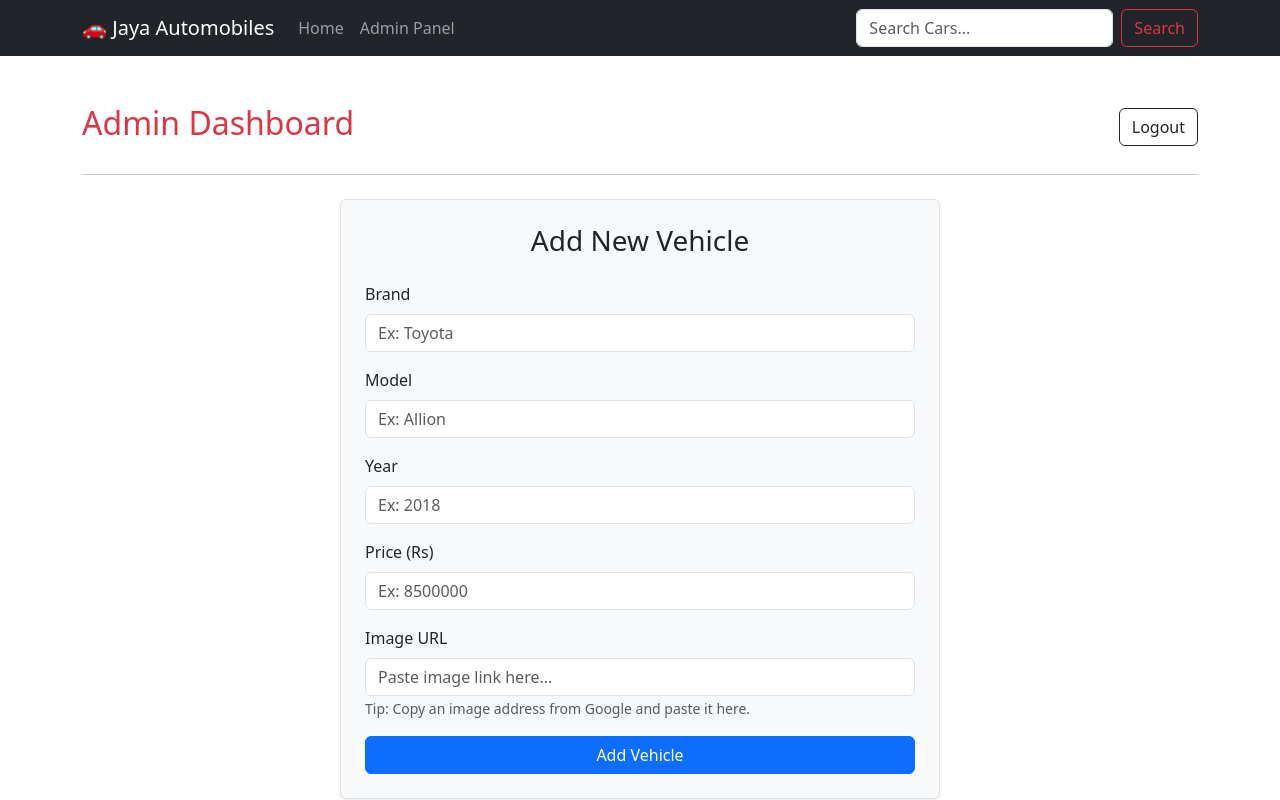
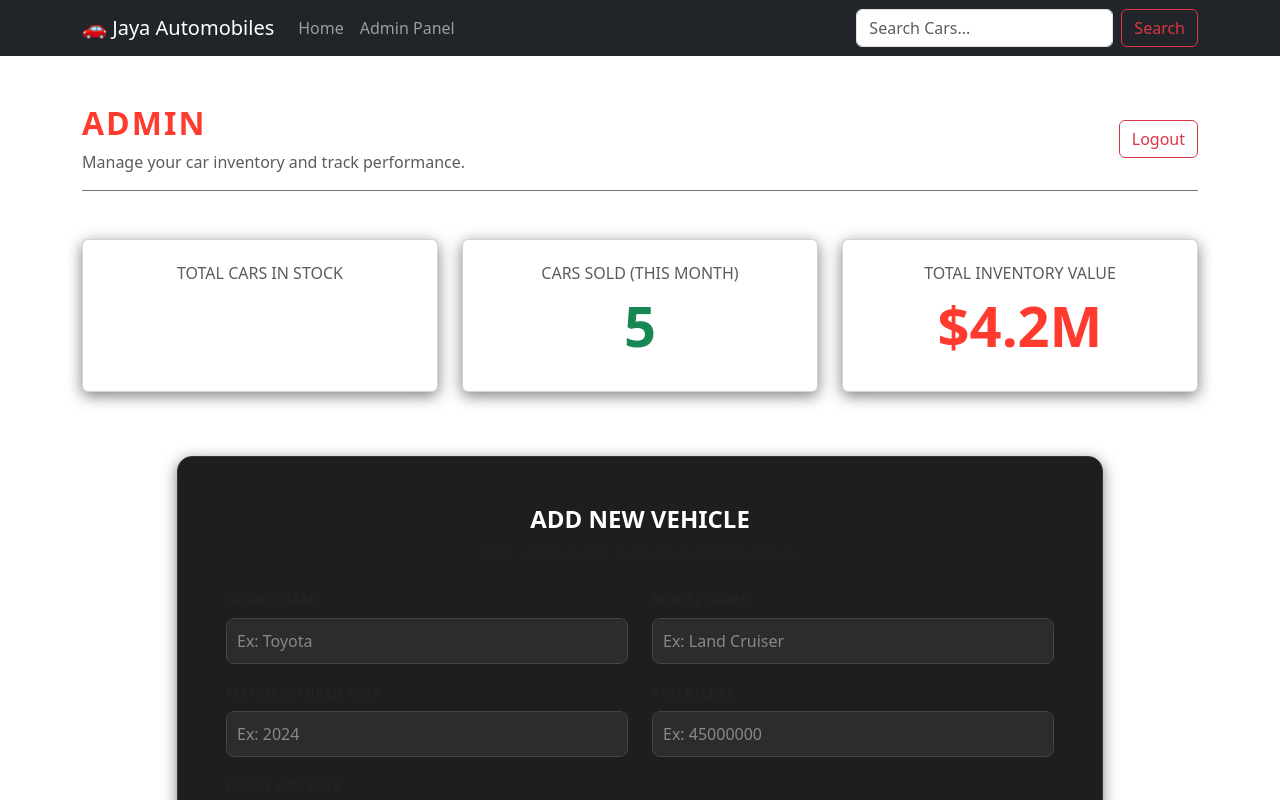
Before and after one commit to kavishka-rasanjana/JayaAutomobiles-FullStack, a React (Create React App) app in the folder client/: page /admin in a window 1280 px wide. Shown: the top 800 px of the page. Built offline with nearby package versions, Linux system fonts and the light colour scheme; sample sign-in values are in the browser's storage.

Commit message:
make changes in admin panel

```diff
--- a/client/src/App.css
+++ b/client/src/App.css
@@ -1,71 +1,71 @@
 
+
+/* 1. Global Body Background */
 body {
-  background-color: #121212; /* තද කළු */
-  color: #ffffff;
+  background-color: #121212; /* Very dark grey (almost black) */
+  color: #e0e0e0; /* Soft white text for better readability */
   font-family: 'Segoe UI', Tahoma, Geneva, Verdana, sans-serif;
 }
 
-/* Sporty Card Design */
-.car-card {
-  background: #1e1e1e;
-  border: 1px solid #333;
-  border-radius: 12px;
-  overflow: hidden;
-  transition: all 0.4s ease; /* Smooth Animation */
-  position: relative;
-  box-shadow: 0 4px 15px rgba(0, 0, 0, 0.5);
+/* 2. Glassmorphism Card Style (Used in Dashboard) */
+.dashboard-card {
+  background: #1e1e1e; /* Dark card background */
+  border: 1px solid #333; /* Subtle border */
+  border-radius: 15px; /* Smooth rounded corners */
+  box-shadow: 0 4px 15px rgba(0, 0, 0, 0.5); /* Deep shadow for depth */
+  transition: transform 0.3s ease, border-color 0.3s ease;
 }
 
-/*  (Sporty Lift & Glow) */
-.car-card:hover {
-  transform: translateY(-10px) scale(1.02);
-  border-color: #ff3b30; /* Racing Red Border */
-  box-shadow: 0 10px 30px rgba(255, 59, 48, 0.3); /* Red Glow */
+/* Hover effect for cards */
+.dashboard-card:hover {
+  transform: translateY(-5px); /* Lift up slightly */
+  border-color: #ff3b30; /* Red border glow */
 }
 
-
-.car-image-container {
-  height: 200px;
-  overflow: hidden;
-  position: relative;
+/* 3. Custom Input Fields (Dark Mode Inputs) */
+.custom-input {
+  background-color: #2c2c2c !important;
+  border: 1px solid #444 !important;
+  color: white !important;
+  border-radius: 8px !important;
+  padding: 10px !important;
 }
 
-.car-image {
-  width: 100%;
-  height: 100%;
-  object-fit: cover;
-  transition: transform 0.5s ease;
+/* Input Focus Effect */
+.custom-input:focus {
+  background-color: #333 !important;
+  border-color: #ff3b30 !important; /* Red accent color */
+  box-shadow: 0 0 8px rgba(255, 59, 48, 0.3) !important;
+  color: white !important;
 }
 
-
-.car-card:hover .car-image {
-  transform: scale(1.1);
+/* Placeholder Text Color */
+.custom-input::placeholder {
+  color: #888 !important;
 }
 
-
-.card-title {
-  font-weight: 800;
-  text-transform: uppercase;
+/* 4. Premium Red Buttons */
+.btn-automobile {
+  background: linear-gradient(45deg, #d32f2f, #ff3b30); /* Red Gradient */
+  border: none;
+  font-weight: bold;
   letter-spacing: 1px;
-  color: #fff;
+  color: white;
+  transition: all 0.3s ease;
 }
 
-.price-tag {
-  color: #ff3b30; /* Racing Red */
-  font-weight: bold;
-  font-size: 1.2rem;
+.btn-automobile:hover {
+  background: linear-gradient(45deg, #b71c1c, #d32f2f); /* Darker Red on Hover */
+  box-shadow: 0 0 15px rgba(255, 59, 48, 0.6); /* Glowing effect */
+  transform: scale(1.02);
 }
 
-
+/* 5. Animations */
 .animate-fade-in {
-  animation: fadeInUp 0.8s ease-out forwards;
-  opacity: 0;
-  transform: translateY(20px);
+  animation: fadeIn 0.8s ease-in-out;
 }
 
-@keyframes fadeInUp {
-  to {
-    opacity: 1;
-    transform: translateY(0);
-  }
+@keyframes fadeIn {
+  from { opacity: 0; transform: translateY(20px); }
+  to { opacity: 1; transform: translateY(0); }
 }
--- a/client/src/components/AddCar.js
+++ b/client/src/components/AddCar.js
@@ -1,10 +1,10 @@
 import React, { useState } from 'react';
 import axios from 'axios';
-import { Form, Button, Container, Alert } from 'react-bootstrap';
+import { Form, Button, Alert, Row, Col } from 'react-bootstrap';
 
 const AddCar = () => {
 
-  // State to hold form input values
+  // State for form data
   const [carData, setCarData] = useState({
     brand: '',
     model: '',
@@ -13,54 +13,57 @@ const AddCar = () => {
     imageUrl: ''
   });
 
-  // State to handle success or error messages (User Feedback)
+  // State for user feedback messages
   const [message, setMessage] = useState(null);
 
-  // Update state when user types in input fields
+  // Handle input changes
   const handleChange = (e) => {
     setCarData({ ...carData, [e.target.name]: e.target.value });
   };
 
-  // Handle form submission and send data to the API
+  // Handle Form Submission
   const handleSubmit = async (e) => {
     e.preventDefault();
 
     try {
-      // IMPORTANT: Ensure this matches your running backend port
+      // API Endpoint (Ensure port 7219 is correct)
       const apiUrl = 'https://localhost:7219/api/Cars';
 
-      // Send POST request to backend
+      // Send POST request
       await axios.post(apiUrl, {
         ...carData,
-        year: parseInt(carData.year),   // Convert string input to integer
-        price: parseFloat(carData.price) // Convert string input to float
+        year: parseInt(carData.year),    // Convert to Integer
+        price: parseFloat(carData.price) // Convert to Decimal
       });
 
-      // Show success message to the user
-      setMessage({ type: 'success', text: 'Car added successfully!' });
+      // Show Success Message
+      setMessage({ type: 'success', text: '✅ Vehicle added successfully to the inventory!' });
 
-      // Reset the form fields after successful submission
+      // Clear Form
       setCarData({ brand: '', model: '', year: '', price: '', imageUrl: '' });
+
+      // Auto-hide message after 4 seconds
+      setTimeout(() => setMessage(null), 4000);
 
     } catch (error) {
       console.error("Error adding car:", error);
-      setMessage({ type: 'danger', text: 'Error adding car. Please try again.' });
+      setMessage({ type: 'danger', text: '❌ Failed to add vehicle. Please check connection.' });
     }
   };
 
   return (
-    <Container className="mt-4 p-4 border rounded shadow-sm bg-light" style={{ maxWidth: '600px' }}>
-      <h3 className="text-center mb-4">Add New Vehicle</h3>
-
-      {/* Display Success/Error Alert if message exists */}
-      {message && <Alert variant={message.type}>{message.text}</Alert>}
+    <>
+      {/* Alert Message Section */}
+      {message && <Alert variant={message.type} className="mb-4 text-center fw-bold">{message.text}</Alert>}
 
       <Form onSubmit={handleSubmit}>
-
+        <Row>
           {/* Brand Input */}
+          <Col md={6}>
             <Form.Group className="mb-3">
-          <Form.Label>Brand</Form.Label>
+              <Form.Label className="text-muted small text-uppercase fw-bold">Brand Name</Form.Label>
               <Form.Control
+                className="custom-input"
                 type="text"
                 name="brand"
                 placeholder="Ex: Toyota"
@@ -69,66 +72,81 @@ const AddCar = () => {
                 required
               />
             </Form.Group>
+          </Col>
 
           {/* Model Input */}
+          <Col md={6}>
             <Form.Group className="mb-3">
-          <Form.Label>Model</Form.Label>
+              <Form.Label className="text-muted small text-uppercase fw-bold">Model Name</Form.Label>
               <Form.Control
+                className="custom-input"
                 type="text"
                 name="model"
-            placeholder="Ex: Allion"
+                placeholder="Ex: Land Cruiser"
                 value={carData.model}
                 onChange={handleChange}
                 required
               />
             </Form.Group>
+          </Col>
+        </Row>
 
+        <Row>
           {/* Year Input */}
+          <Col md={6}>
             <Form.Group className="mb-3">
-          <Form.Label>Year</Form.Label>
+              <Form.Label className="text-muted small text-uppercase fw-bold">Manufactured Year</Form.Label>
               <Form.Control
+                className="custom-input"
                 type="number"
                 name="year"
-            placeholder="Ex: 2018"
+                placeholder="Ex: 2024"
                 value={carData.year}
                 onChange={handleChange}
                 required
               />
             </Form.Group>
+          </Col>
 
           {/* Price Input */}
+          <Col md={6}>
             <Form.Group className="mb-3">
-          <Form.Label>Price (Rs)</Form.Label>
+              <Form.Label className="text-muted small text-uppercase fw-bold">Price (LKR)</Form.Label>
               <Form.Control
+                className="custom-input"
                 type="number"
                 name="price"
-            placeholder="Ex: 8500000"
+                placeholder="Ex: 45000000"
                 value={carData.price}
                 onChange={handleChange}
                 required
               />
             </Form.Group>
+          </Col>
+        </Row>
 
         {/* Image URL Input */}
-        <Form.Group className="mb-3">
-          <Form.Label>Image URL</Form.Label>
+        <Form.Group className="mb-4">
+          <Form.Label className="text-muted small text-uppercase fw-bold">Image URL Link</Form.Label>
           <Form.Control
+            className="custom-input"
             type="text"
             name="imageUrl"
-            placeholder="Paste image link here..."
+            placeholder="Paste the image address here..."
             value={carData.imageUrl}
             onChange={handleChange}
           />
-          <Form.Text className="text-muted">
-            Tip: Copy an image address from Google and paste it here.
+          <Form.Text className="text-muted small">
+            Tip: Right-click an image on Google and select "Copy Image Address"
           </Form.Text>
         </Form.Group>
 
-        <Button variant="primary" type="submit" className="w-100">
-          Add Vehicle
+        {/* Submit Button */}
+        <Button type="submit" className="w-100 btn-automobile py-3 shadow-lg">
+          ADD VEHICLE TO SYSTEM
         </Button>
       </Form>
-    </Container>
+    </>
   );
 };
 
--- a/client/src/components/Admin.js
+++ b/client/src/components/Admin.js
@@ -1,54 +1,78 @@
 import React, { useEffect } from 'react';
-import { Container, Button, Row, Col } from 'react-bootstrap';
+import { Container, Button, Row, Col, Card } from 'react-bootstrap';
 import AddCar from './AddCar';
 import { useNavigate } from 'react-router-dom';
 
 const Admin = () => {
-  // Hook to navigate programmatically
   const navigate = useNavigate();
 
-  // useEffect runs once when the component mounts to check authentication
+  // Authentication Check
   useEffect(() => {
-    // 1. Retrieve the JWT token from local storage
     const token = localStorage.getItem('token');
-
-    // 2. If no token is found, redirect the user to the Login page
     if (!token) {
       alert("Access Denied! Please login first.");
       navigate('/login');
     }
-  }, [navigate]); // Dependency array ensures this runs when navigate changes (usually once)
+  }, [navigate]);
 
-  // Function to handle Logout
+  // Logout Function
   const handleLogout = () => {
-    // 1. Remove the token from storage (Security best practice)
     localStorage.removeItem('token');
-
-    // 2. Redirect back to Login page
     navigate('/login');
   };
 
   return (
-    <Container className="mt-5">
+    <Container className="mt-5 pb-5 animate-fade-in">
 
-      {/* Header Section with Title and Logout Button */}
-      <Row className="mb-4 align-items-center">
-        <Col>
-          <h2 className="text-danger">Admin Dashboard</h2>
+      {/* --- 1. Header Section --- */}
+      <div className="d-flex justify-content-between align-items-center mb-5 border-bottom border-secondary pb-3">
+        <div>
+          <h2 className="text-white fw-bold" style={{ letterSpacing: '2px' }}>
+            <span style={{ color: '#ff3b30' }}>ADMIN</span> DASHBOARD
+          </h2>
+          <p className="text-muted mb-0">Manage your car inventory and track performance.</p>
+        </div>
+        <Button variant="outline-danger" onClick={handleLogout}>
+          Logout
+        </Button>
+      </div>
+
+      {/* --- 2. Statistics Cards (UI Only - Not Real Data) --- */}
+      <Row className="mb-5">
+        <Col md={4} className="mb-3">
+          <Card className="dashboard-card text-center p-4">
+            <h6 className="text-muted text-uppercase">Total Cars in Stock</h6>
+            <h1 className="fw-bold text-white display-4">12</h1>
+          </Card>
         </Col>
-        <Col className="text-end">
-          <Button variant="outline-dark" onClick={handleLogout}>
-            Logout
-          </Button>
+        <Col md={4} className="mb-3">
+          <Card className="dashboard-card text-center p-4">
+            <h6 className="text-muted text-uppercase">Cars Sold (This Month)</h6>
+            <h1 className="fw-bold text-success display-4">5</h1>
+          </Card>
+        </Col>
+        <Col md={4} className="mb-3">
+          <Card className="dashboard-card text-center p-4">
+            <h6 className="text-muted text-uppercase">Total Inventory Value</h6>
+            <h1 className="fw-bold display-4" style={{ color: '#ff3b30' }}>$4.2M</h1>
+          </Card>
         </Col>
       </Row>
 
-      <hr />
+      {/* --- 3. Add Car Form Container --- */}
+      <Row className="justify-content-center">
+        <Col lg={10}>
+          <div className="dashboard-card p-4 p-md-5">
+            <div className="text-center mb-4">
+              <h4 className="text-white fw-bold">ADD NEW VEHICLE</h4>
+              <p className="text-muted small">Enter vehicle details below to update the system.</p>
+            </div>
 
-      {/* Render the AddCar component */}
-      <div className="mt-4">
-        <AddCar />
-      </div>
+            {/* Load the AddCar Form */}
+            <AddCar />
+          </div>
+        </Col>
+      </Row>
 
     </Container>
   );
```
Lines whose indentation alone changed are shown as unchanged.
